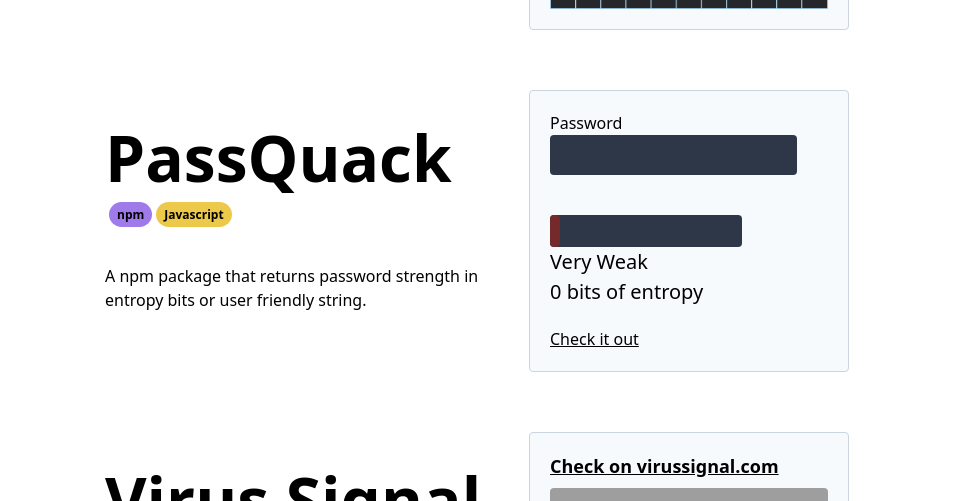
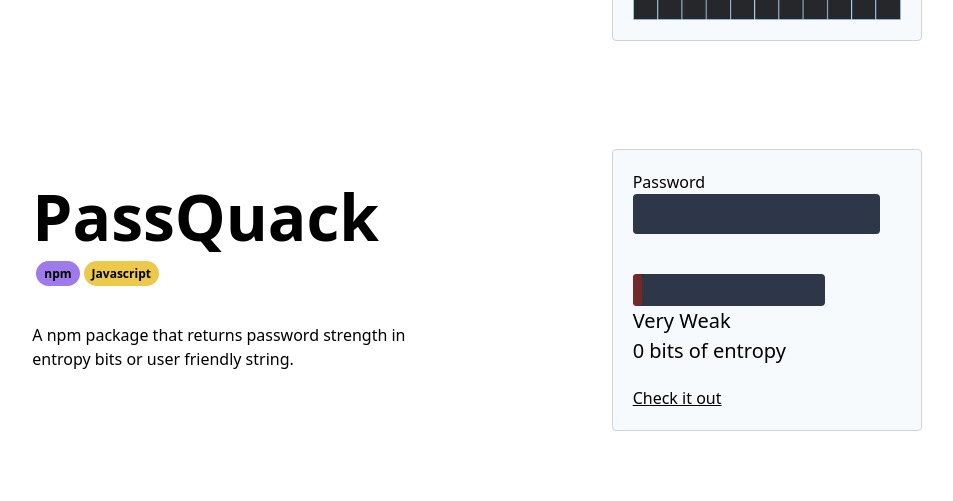
Before and after one commit to windows-user0/portfolio, a React (Create React App) app: page /projects in a window 1280 px wide. Shown: the part 694-1195 px from the top of the page, without its empty margins (183-1136 px from the left). Built offline with nearby package versions, Linux system fonts and the light colour scheme; grey boxes are pictures that could not be loaded.

Commit message:
Further layout improvements

```diff
--- /dev/null
+++ b/src/components/ExperienceBlockWrapper.tsx
@@ -0,0 +1,7 @@
+import * as React from "react";
+const ExperienceBlockWrapper: React.FC<{}> = ({ children }) => (
+    <div className=" flex flex-col lg:flex-row justify-evenly h-full justify-center mt-12 md:p-5">
+        {children}
+    </div>
+);
+export default ExperienceBlockWrapper;
--- a/src/pages/Experience.tsx
+++ b/src/pages/Experience.tsx
@@ -3,11 +3,13 @@
 import ExperienceTitle from "../components/ExperienceTitle";
 import ExperienceBadge from "../components/ExperienceBadge";
 import Post from "../components/Post";
+import ExperienceBlockWrapper from "../components/ExperienceBlockWrapper";
+
 export default () => {
     const [iframeLoaded, setIframeLoaded] = useState(false);
     return (
-        <>
-            <div className=" flex flex-col lg:flex-row  h-full justify-center mt-12 md:p-5">
+        <div className="lg:pt-16">
+            <ExperienceBlockWrapper>
                 <div className="flex flex-col max-w-lg items-start w-full flex-grow px-5 md:px-20 justify-start  ">
                     <ExperienceTitle text="Whotab">
                         <ExperienceBadge text="html5" color="blue" />
@@ -47,8 +49,9 @@
                         onLoad={() => setIframeLoaded(true)}
                     ></iframe>
                 </div>
-            </div>
-            <div className=" flex flex-col lg:flex-row  h-full justify-center">
+            </ExperienceBlockWrapper>
+
+            <ExperienceBlockWrapper>
                 <div className="flex max-w-lg flex-col items-start w-full flex-grow  px-5 md:px-20 justify-start py-12 ">
                     <ExperienceTitle text="Cruchskills">
                         <ExperienceBadge text="Ghostjs" color="blue" />
@@ -102,8 +105,9 @@
                         />
                     </div>
                 </div>
-            </div>
-            <div className=" flex flex-col lg:flex-row  h-full justify-center mb-12">
+            </ExperienceBlockWrapper>
+
+            <ExperienceBlockWrapper>
                 <div className="flex flex-col max-w-lg items-start w-full flex-grow  px-5 md:px-20 justify-start py-12 ">
                     <ExperienceTitle text="Cryptocurrencies ">
                         <ExperienceBadge text="Nodejs" color="blue" />
@@ -131,7 +135,7 @@
                     </span>
                 </div>
                 <div className="w-full max-w-3xl"></div>
-            </div>
-        </>
+            </ExperienceBlockWrapper>
+        </div>
     );
 };
--- a/src/pages/Projects.tsx
+++ b/src/pages/Projects.tsx
@@ -2,11 +2,12 @@
 import ExperienceTitle from "../components/ExperienceTitle";
 import ExperienceBadge from "../components/ExperienceBadge";
 import PasswordEntropyCalculator from "../components/PasswordEntropyCalculator";
+import ExperienceBlockWrapper from "../components/ExperienceBlockWrapper";
 
 export default () => {
     return (
-        <div className="pt-10">
-            <div className="flex flex-col md:flex-row justify-center mx-5 md:mx-0">
+        <>
+            <ExperienceBlockWrapper>
                 <div className="max-w-sm m-10">
                     <ExperienceTitle text="Algorithm Visualizer">
                         <ExperienceBadge text="react" color="blue" />
@@ -36,8 +37,8 @@
                         alt="Screenshot of visualizer"
                     />
                 </a>
-            </div>
-            <div className="flex flex-col md:flex-row justify-center  mx-5 md:mx-0 mt-10 mb-10">
+            </ExperienceBlockWrapper>
+            <ExperienceBlockWrapper>
                 <div className="max-w-sm  m-10">
                     <ExperienceTitle text="PassQuack">
                         <ExperienceBadge text="npm" color="purple" />
@@ -54,8 +55,8 @@
                         Check it out
                     </a>
                 </div>
-            </div>
-            <div className="flex flex-col md:flex-row justify-center  mx-5 md:mx-0 mt-10 mb-10">
+            </ExperienceBlockWrapper>
+            <ExperienceBlockWrapper>
                 <div className="max-w-sm  m-10">
                     <ExperienceTitle text="Virus Signal">
                         <ExperienceBadge text="react" color="blue" />
@@ -84,7 +85,7 @@
                     Open-source universal signs for immunocompromised, possibly
                     contagious and recovered.
                 </a>
-            </div>
-        </div>
+            </ExperienceBlockWrapper>
+        </>
     );
 };
```
